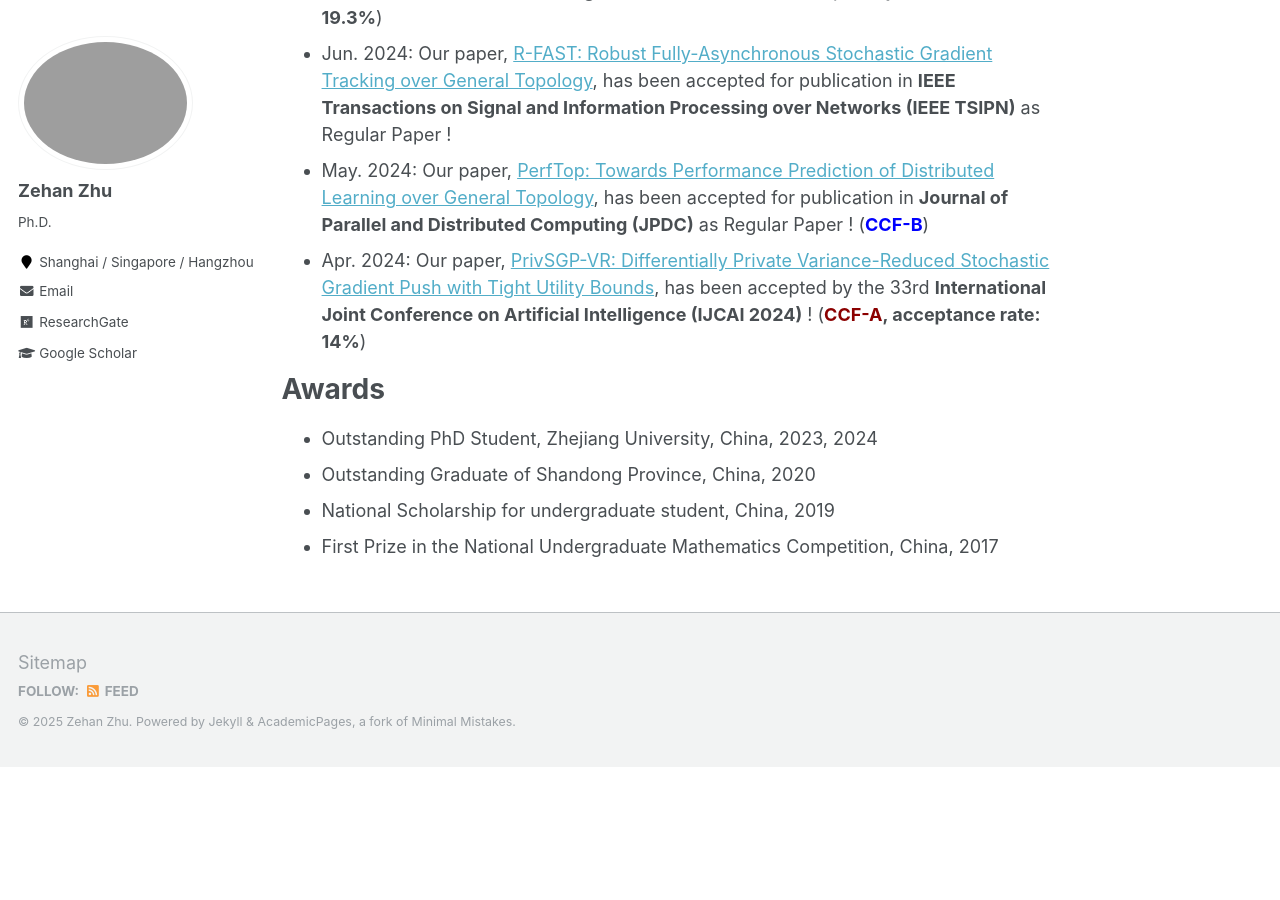
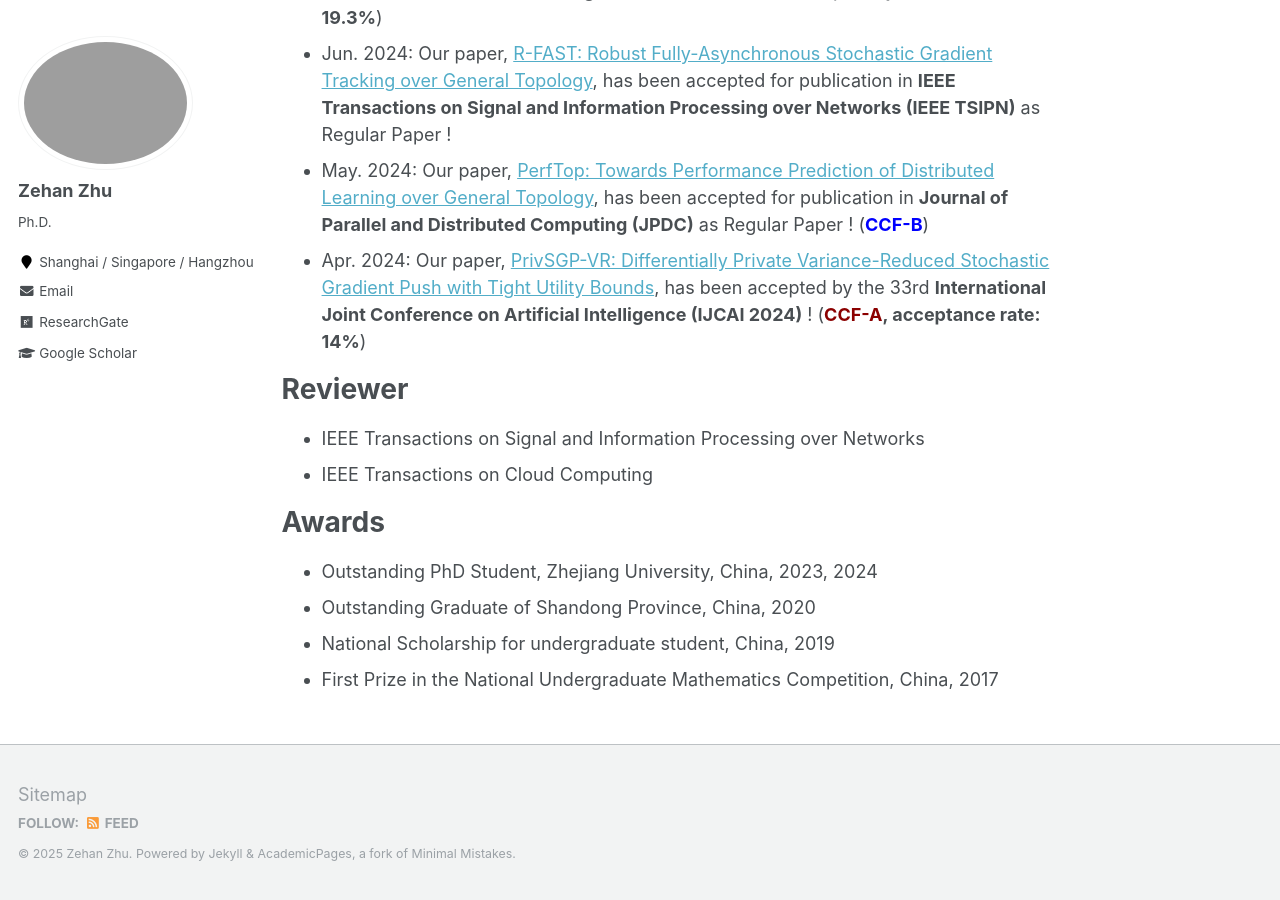
Before and after one commit to zehanzhu/zehanzhu.github.io, a Jekyll site: the page built from _pages/about.md, in a window 1280 px wide and 900 px high, scrolled down 1060 px. Built offline with Jekyll 4.4.1, drawn with Linux system fonts in a browser that asks for light colours; before the commit the page ends 1827 px from its top, so only the background shows below that; some of the changed text lies outside the part shown.

Commit message:
Update about.md

```diff
--- a/_pages/about.md
+++ b/_pages/about.md
@@ -39,6 +39,11 @@ Recent News
 
 
 
+Reviewer
+======
+* IEEE Transactions on Signal and Information Processing over Networks
+* IEEE Transactions on Cloud Computing
+
 
 
 Awards
```
Also changed, not shown: other parts of _pages/about.md (+1 -1 lines).
